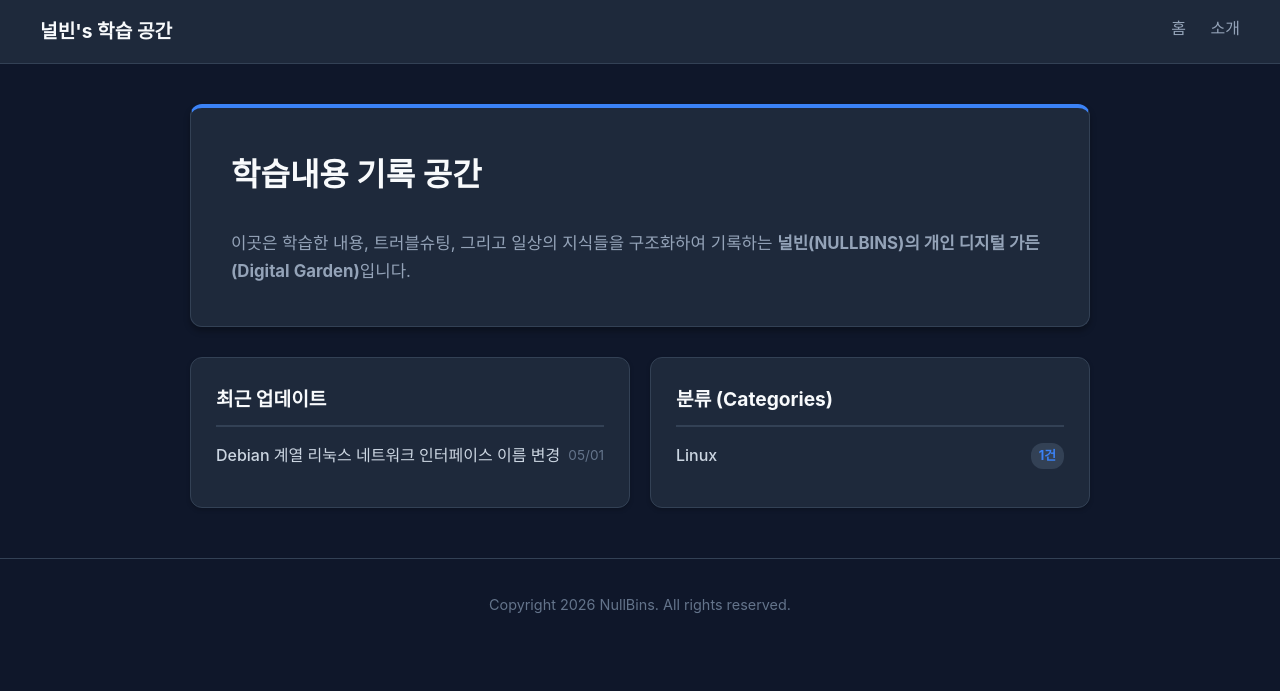
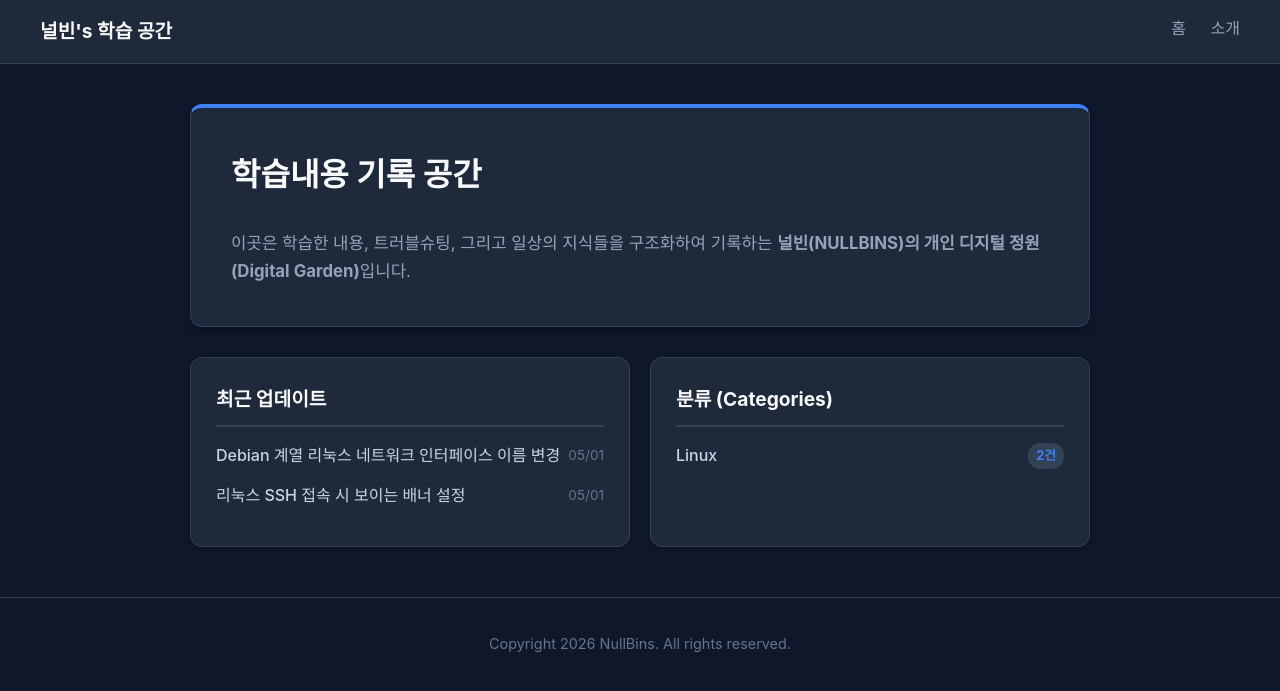
Before and after one commit to NullBins/nullbins.github.io, a Jekyll site: the page built from index.html, in a window 1280 px wide. Shown: the top 691 px of the page. Built offline with Jekyll 4.4.1, drawn with Linux system fonts in a browser that asks for light colours.

Commit message:
Update: new post & page update

````diff
--- a/_config.yaml
+++ b/_config.yaml
@@ -1,6 +1,6 @@
 title: "널빈's 학습 공간"
 email: "dhyunchoi@kyonggi.ac.kr"
-description: "Learning summary site built with GitHub Pages and Jekyll"
+description: "널빈의 학습기록 공간"
 url: "https://nullbins.github.io"
 
 markdown: kramdown
--- a/_layouts/default.html
+++ b/_layouts/default.html
@@ -3,6 +3,12 @@
 <head>
     <meta charset="UTF-8">
     <meta name="viewport" content="width=device-width, initial-scale=1.0">
+    <link rel="icon" type="image/png" href="/favicon.png">
+    <meta property="og:title" content="{{ page.title | default: site.title }}">
+    <meta property="og:url" content="{{ site.url }}{{ page.url }}">
+    <meta property="og:description" content="{{ page.excerpt | default: site.description | strip_html | truncate: 160 }}">
+    <meta property="og:image" content="{{ site.url }}/assets/images/og-image.png">
+    <meta property="og:type" content="website">
     <title>{{ site.title }} - {{ page.title }}</title>
     <style>
         :root {
--- /dev/null
+++ b/_posts/2026-05-01-LoginBanner.md
@@ -0,0 +1,33 @@
+---
+layout: default
+title: "리눅스 SSH 접속 시 보이는 배너 설정"
+date: 2026-05-01
+categories: Linux
+---
+
+## Login Banner
+### 1. Default Configuration
+
+#### HOST (Linux)
+```vim
+vim /etc/ssh/sshd_config
+```
+
+> ![IMAGE](/assets/images/Linux/image4.png)
+
+```vim
+vim /etc/issue
+```
+
+> ![IMAGE](/assets/images/Linux/image5.png)
+
+<span class="text-red">※ 원하는 배너 문구를 삽입</span>
+
+```vim
+systemctl restart sshd.service
+```
+```vim
+logout
+```
+
+> ![IMAGE](/assets/images/Linux/image6.png)
--- a/index.html
+++ b/index.html
@@ -7,6 +7,12 @@ title: "Home"
 <head>
     <meta charset="UTF-8">
     <meta name="viewport" content="width=device-width, initial-scale=1.0">
+    <link rel="icon" type="image/png" href="/favicon.png">
+    <meta property="og:title" content="{{ page.title | default: site.title }}">
+    <meta property="og:url" content="{{ site.url }}{{ page.url }}">
+    <meta property="og:description" content="{{ page.excerpt | default: site.description | strip_html | truncate: 160 }}">
+    <meta property="og:image" content="{{ site.url }}/assets/images/og-image.png">
+    <meta property="og:type" content="website">
     <title>{{ site.title }} - {{ page.title }}</title>
     <style>
         :root {
@@ -96,7 +102,7 @@ title: "Home"
         <section class="hero">
             <h1>학습내용 기록 공간</h1>
             <p>
-                이곳은 학습한 내용, 트러블슈팅, 그리고 일상의 지식들을 구조화하여 기록하는 <b>널빈(NULLBINS)의 개인 디지털 가든(Digital Garden)</b>입니다.<br>
+                이곳은 학습한 내용, 트러블슈팅, 그리고 일상의 지식들을 구조화하여 기록하는 <b>널빈(NULLBINS)의 개인 디지털 정원(Digital Garden)</b>입니다.<br>
             </p>
         </section>
 
@@ -118,7 +124,7 @@ title: "Home"
                 <ul class="doc-list">
                     {% for category in site.categories %}
                     <li>
-                        <a href="/category/{{ category[0] }}">{{ category[0] }}</a>
+                        <a href="/category/#{{ category[0] }}">{{ category[0] }}</a>
                         <span class="badge">{{ category[1].size }}건</span>
                     </li>
                     {% endfor %}
````
Also changed, not shown: _posts/2026-05-01-NetAdapName.md (+5 -0 lines), README.md, assets/images/Linux/image4.png (added), assets/images/Linux/image5.png (added), assets/images/Linux/image6.png (added), assets/images/og-image.png (added), favicon.png (added).
